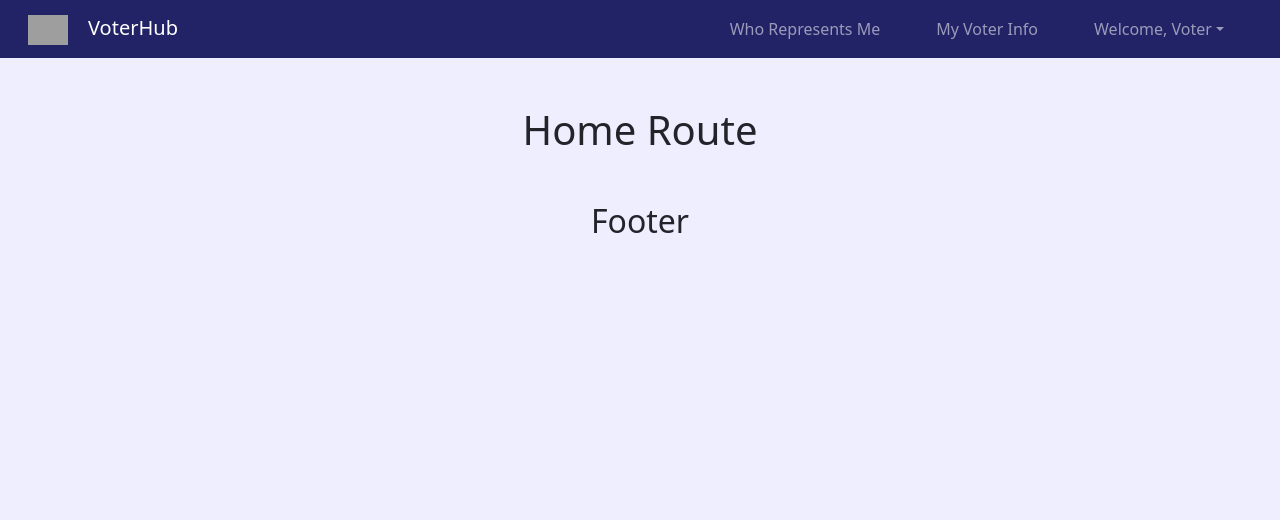
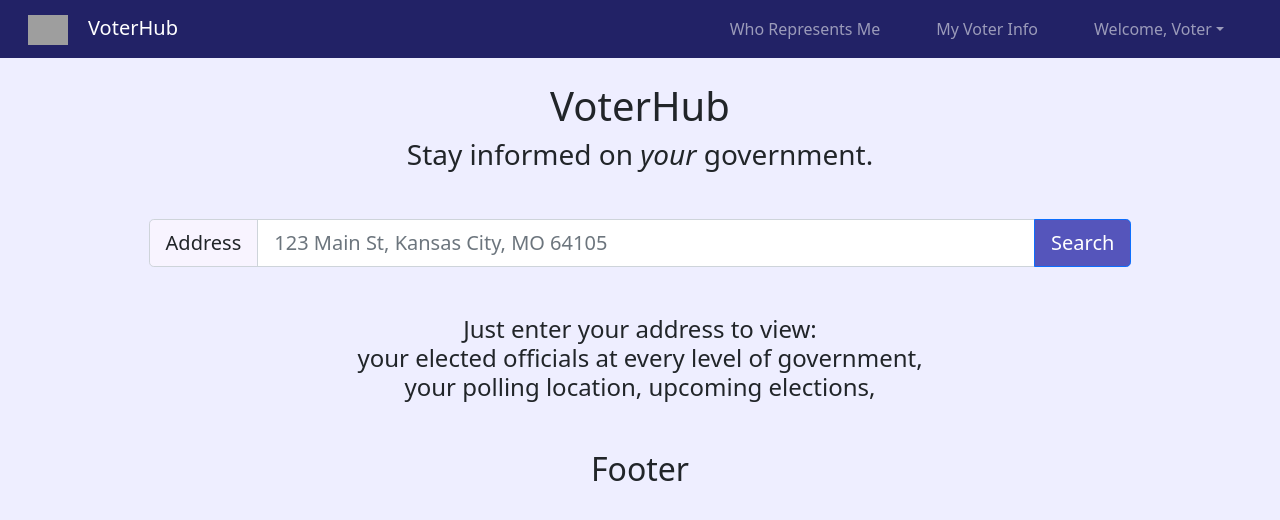
Before and after one commit to jajoyce/VoterHub-frontend, a React (Create React App) app: page / in a window 1280 px wide. Shown: the top 520 px of the page. Built offline with nearby package versions, Linux system fonts and the light colour scheme; grey boxes are pictures that could not be loaded.

Commit message:
Create AddressSearch component. Set up home page with search bar.

```diff
--- a/src/App.css
+++ b/src/App.css
@@ -23,10 +23,19 @@
   margin: 0 20px;
 }
 
+.search-bar {
+  margin: 0 auto;
+  width: 90%;
+}
+
+.search-label {
+  background-color: #f8f4ff;
+}
+
 .rep-card {
   margin: 10px;
   padding: 16px;
-  background-color: #fef;
+  background-color: #f0e8ff;
   border: 2px solid #226;
   border-radius: 10px;
   cursor: pointer;
--- /dev/null
+++ b/src/components/AddressSearch.js
@@ -0,0 +1,25 @@
+import Container from "react-bootstrap/Container";
+import Form from "react-bootstrap/Form";
+import FloatingLabel from "react-bootstrap/FloatingLabel";
+import Button from "react-bootstrap/Button";
+import InputGroup from "react-bootstrap/InputGroup";
+
+function AddressSearch(props) {
+  return (
+    <Container className="my-5">
+      <Form>
+        <InputGroup size="lg" className="mb-3 search-bar">
+          <InputGroup.Text className="search-label">Address</InputGroup.Text>
+          <Form.Control
+            placeholder="123 Main St, Kansas City, MO 64105"
+          />
+          <Button type="submit" id="search" className="blue-button" variant="primary">
+            Search
+          </Button>
+        </InputGroup>
+      </Form>
+    </Container>
+  );
+}
+
+export default AddressSearch;
--- a/src/routes/Home.js
+++ b/src/routes/Home.js
@@ -1,9 +1,18 @@
 import Container from "react-bootstrap/Container";
+import AddressSearch from "../components/AddressSearch";
 
 function Home() {
   return (
-    <Container className="my-5">
-      <h1>Home Route</h1>
+    <Container className="mt-4 mb-5">
+      <h1>VoterHub</h1>
+      <h3>
+        Stay informed on <em>your</em> government.
+      </h3>
+      <AddressSearch />
+      <h4>
+        Just enter your address to view: <br /> your elected officials at every level of
+        government, <br /> your polling location, upcoming elections, {" "}
+      </h4>
     </Container>
   );
 }
```
